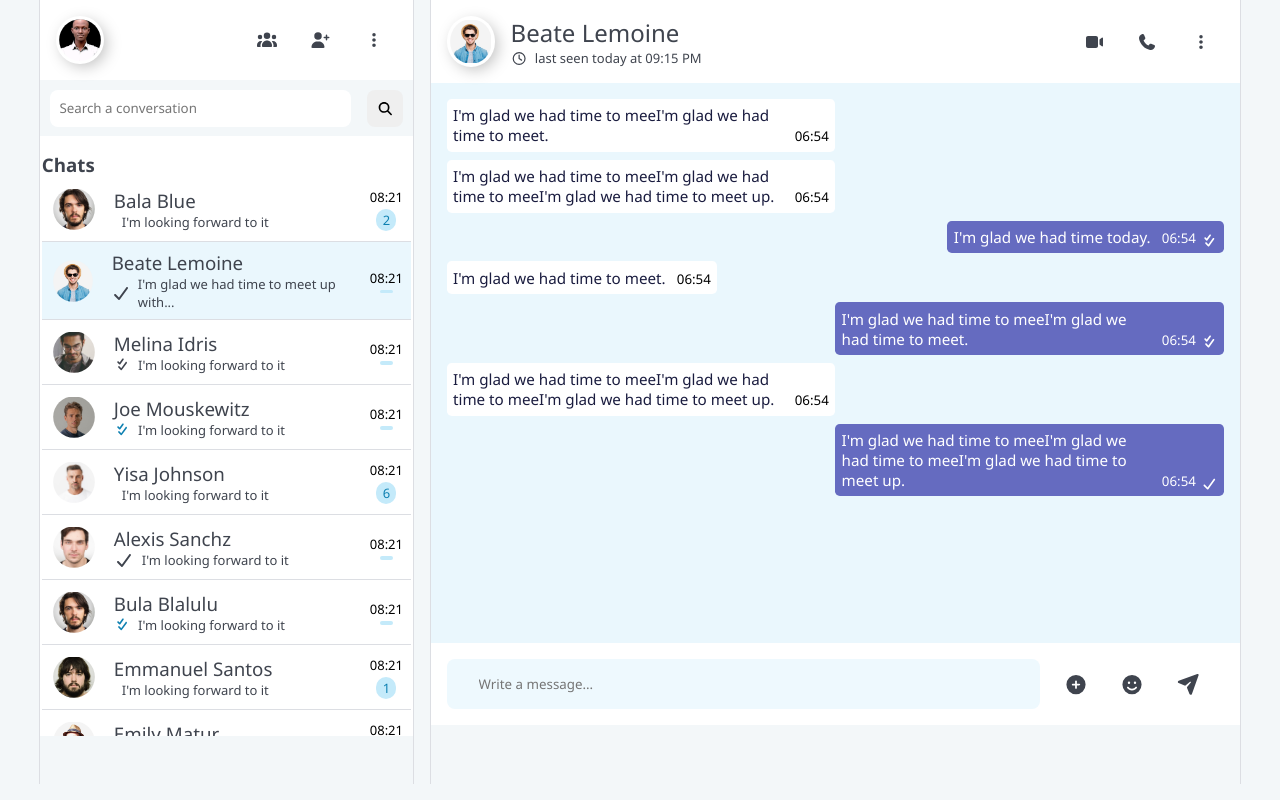
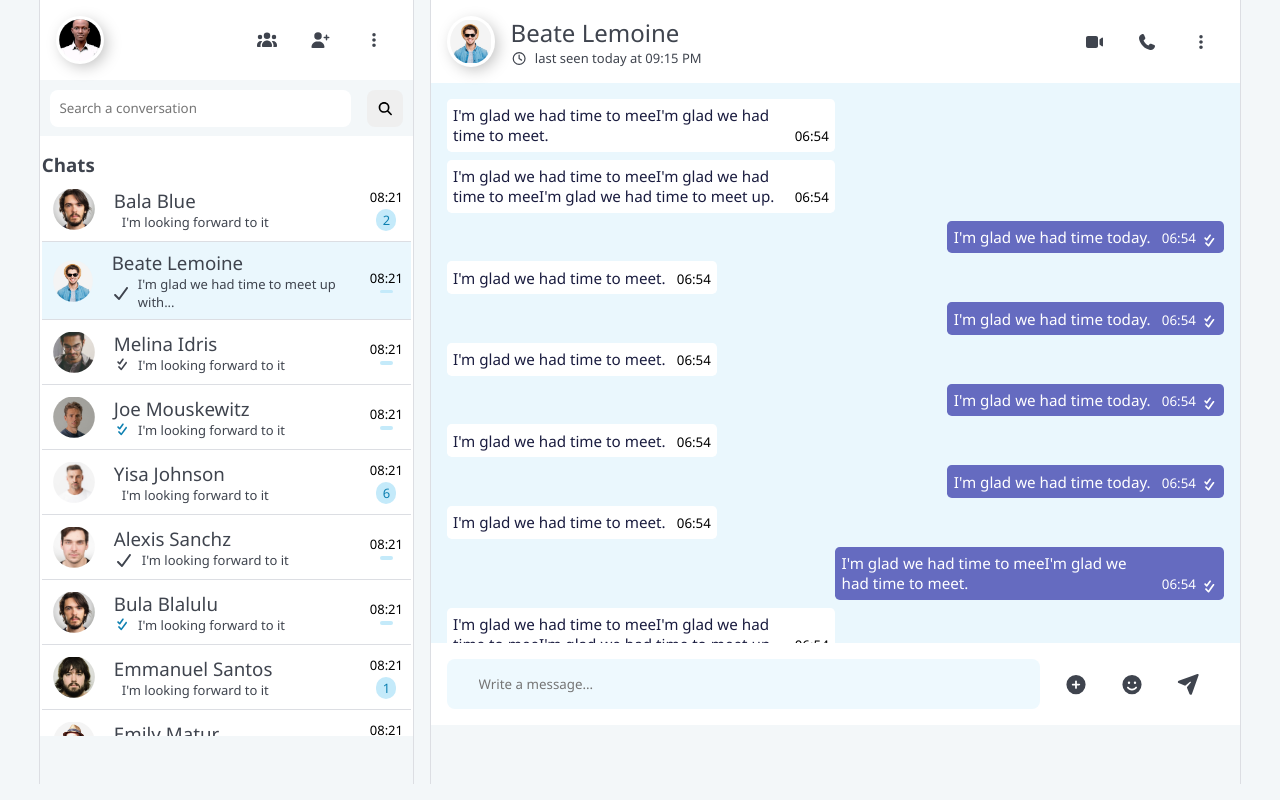
Before and after one commit to Bwesun/NIIT-Project, a plain HTML site: page messages.html in a window 1280 px wide. Shown: the top 800 px of the page. Drawn offline with Linux system fonts and the light colour scheme.

Commit message:
Edits
changes

```diff
--- a/messages.html
+++ b/messages.html
@@ -42,7 +42,7 @@
                     <span class="aside-icon"><i class="fa fa-edit"></i></span>
                 </div>
                 <div class="profile-logout">
-                    <button class="logout-btn"> Logout  <i class="fa fa-sign-out"></i></button>
+                    <a class="logout-btn" href="./"> Logout  <i class="fa fa-sign-out"></i></a>
                 </div>
             </aside>
             <aside class="aside-left">
@@ -320,6 +320,36 @@
                         </div>
                         <div class="cover-chat-wrap-sub">
                             <div class="chat-wrap">
+                                <p class="chat-message">I'm glad we had time today.</p> <p class="chat-time">06:54 <i class="fa fa-check-double"></i></p>
+                            </div>
+                        </div>
+                        <div class="cover-chat-wrap">
+                            <div class="chat-wrap">
+                                <p class="chat-message">I'm glad we had time to meet.</p> <p class="chat-time">06:54</p>
+                            </div>
+                        </div>
+                        <div class="cover-chat-wrap-sub">
+                            <div class="chat-wrap">
+                                <p class="chat-message">I'm glad we had time today.</p> <p class="chat-time">06:54 <i class="fa fa-check-double"></i></p>
+                            </div>
+                        </div>
+                        <div class="cover-chat-wrap">
+                            <div class="chat-wrap">
+                                <p class="chat-message">I'm glad we had time to meet.</p> <p class="chat-time">06:54</p>
+                            </div>
+                        </div>
+                        <div class="cover-chat-wrap-sub">
+                            <div class="chat-wrap">
+                                <p class="chat-message">I'm glad we had time today.</p> <p class="chat-time">06:54 <i class="fa fa-check-double"></i></p>
+                            </div>
+                        </div>
+                        <div class="cover-chat-wrap">
+                            <div class="chat-wrap">
+                                <p class="chat-message">I'm glad we had time to meet.</p> <p class="chat-time">06:54</p>
+                            </div>
+                        </div>
+                        <div class="cover-chat-wrap-sub">
+                            <div class="chat-wrap">
                                 <p class="chat-message">I'm glad we had time to meeI'm glad we had time to meet.</p> <p class="chat-time">06:54 <i class="fa fa-check-double"></i></p>
                             </div>
                         </div>
```
Also changed, not shown: css/styles.scss (+0 -8 lines), index.html (+1 -1 lines), js/index.js (line endings or trailing spaces), 8 other files.
